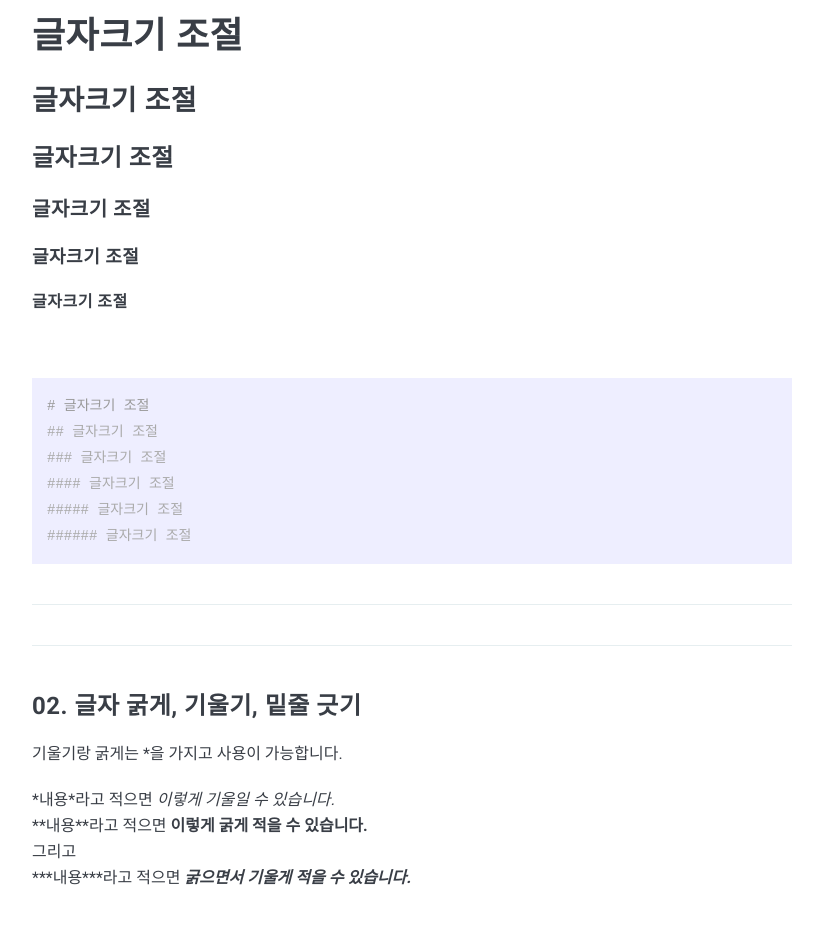
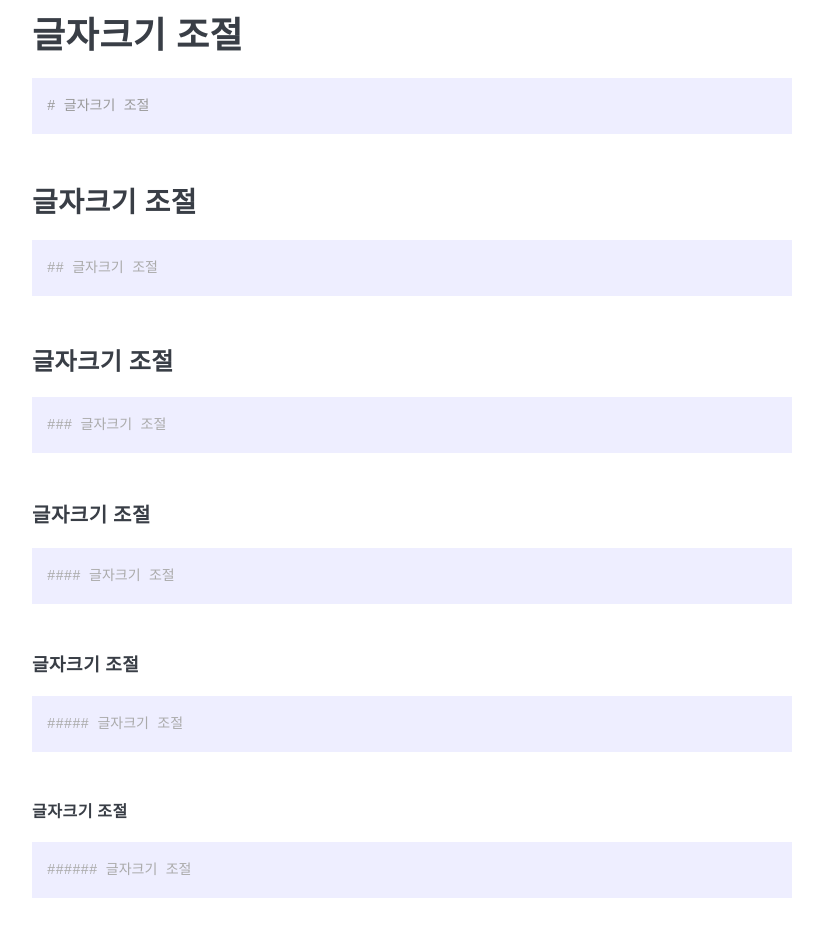
Before and after one commit to junRepository/junRepository.github.io, a Jekyll site: the page built from _posts/2023-01-10-use-markdown.md, in a window 1280 px wide and 1400 px high, scrolled down 498 px. Shown: the top 933 px of the window, without its empty margins (228-1051 px from the left). Built offline with Jekyll 4.4.1, drawn with Linux system fonts in a browser that asks for light colours; nearby versions of some CDN libraries; comment, search, counter and statistics services are not loaded; some of the changed text lies outside the part shown.

Commit message:
markdown 사용법

````diff
--- a/_posts/2023-01-10-use-markdown.md
+++ b/_posts/2023-01-10-use-markdown.md
@@ -11,29 +11,47 @@ tags:   MarkDown
 ***
 
 # 글자크기 조절
-## 글자크기 조절
-### 글자크기 조절
-#### 글자크기 조절
-##### 글자크기 조절
-###### 글자크기 조절
-<br/>
 ```md
 # 글자크기 조절
+```
+<br/>
+
 ## 글자크기 조절
+```md
+## 글자크기 조절
+```
+<br/>
+
 ### 글자크기 조절
+```md
+### 글자크기 조절
+```
+<br/>
+
 #### 글자크기 조절
+```md
+#### 글자크기 조절
+```
+<br/>
+
 ##### 글자크기 조절
+```md
+##### 글자크기 조절
+```
+<br/>
+
+###### 글자크기 조절
+```md
 ###### 글자크기 조절
 ```
+***
 
-***
-***
 
 ### 02. 글자 굵게, 기울기, 밑줄 긋기
 
 기울기랑 굵게는 \*을 가지고 사용이 가능합니다.<br/>
 
-\*내용\*라고 적으면 *이렇게 기울일 수 있습니다.*<br/>
-\*\*내용\*\*라고 적으면 **이렇게 굵게 적을 수 있습니다.**<br/>
+\*내용\* 라고 적으면 *이렇게 기울일 수 있습니다.*<br/>
+\*\*내용\*\* 라고 적으면 **이렇게 굵게 적을 수 있습니다.**<br/>
 그리고 <br/>
-\*\*\*내용\*\*\*라고 적으면 ***굵으면서 기울게 적을 수 있습니다.***
+\*\*\*내용\*\*\* 라고 적으면 ***굵으면서 기울게 적을 수 있습니다.***
````
